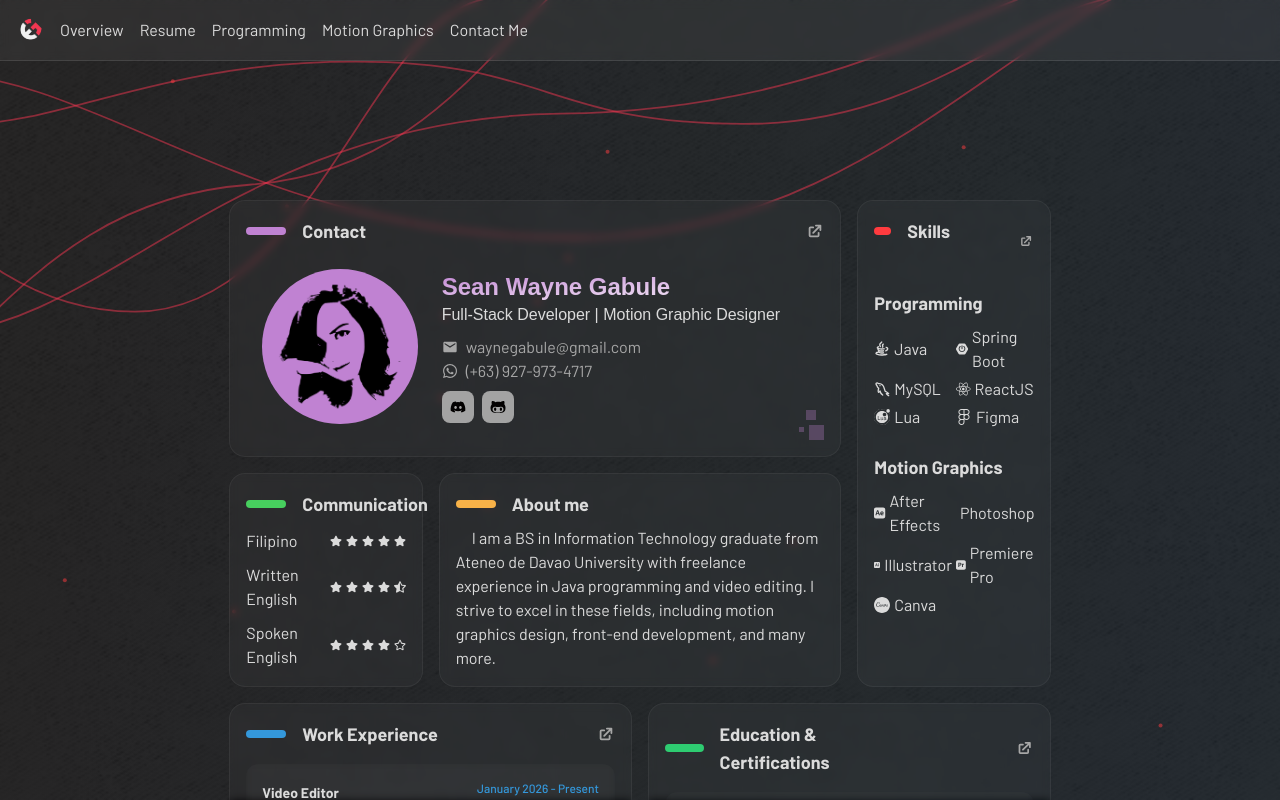
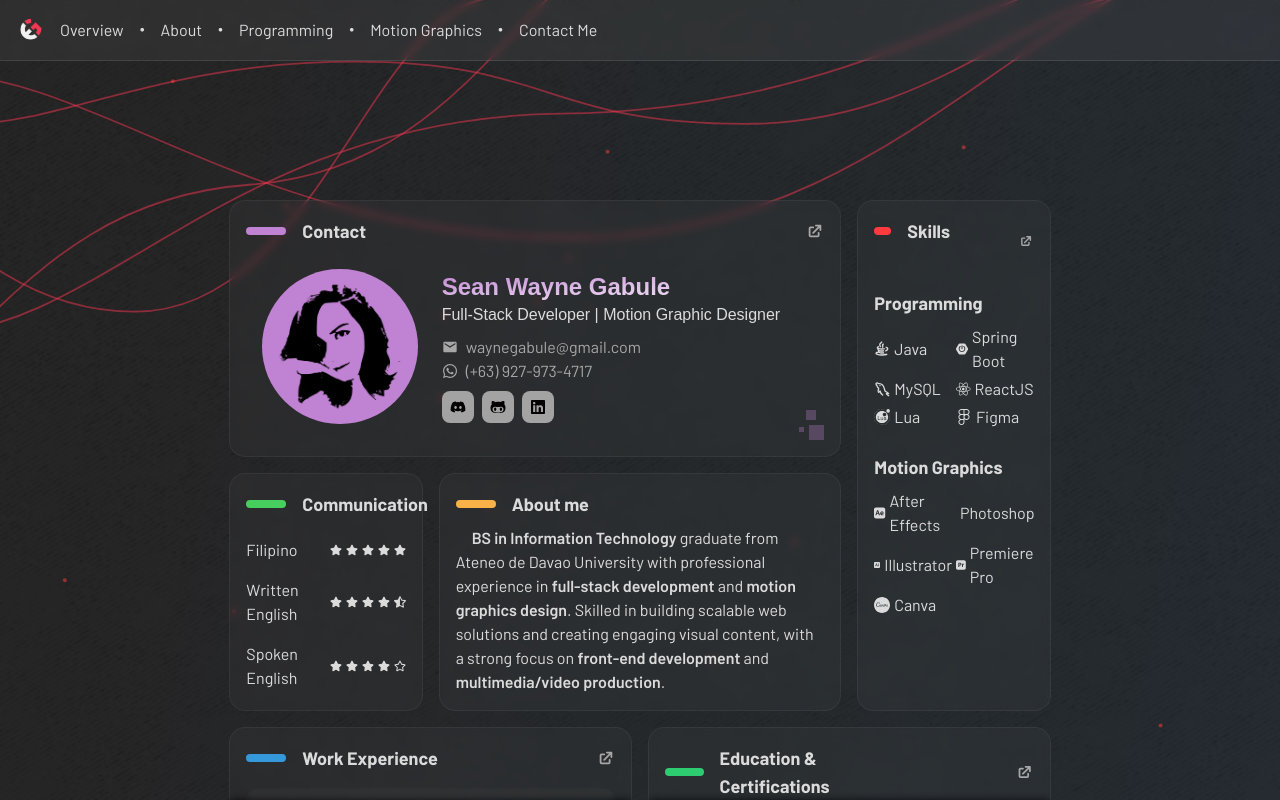
Before and after one commit to Coralise/Wayne-Portfolio, a Next.js app: page / in a window 1280 px wide. Shown: the top 800 px of the page. Built offline with nearby package versions, Linux system fonts and the light colour scheme; a web font is replaced by a local one; what tailwindcss-motion would draw is missing.

Commit message:
Update header links and improve styling for consistency; add LinkedIn icon to Home section

```diff
--- a/app/components/header.js
+++ b/app/components/header.js
@@ -17,9 +17,13 @@ export default function Header() {
             <div className="p-4 hidden sm:flex gap-4 my-auto fixed z-50 w-full backdrop-blur-sm bg-white/5 border-b-[1px] border-white/10">
                 <Link href={'/'}><img alt="Logo" src="images/logo.png" className="size-5 hover:size-7 m-1 hover:m-0 transition-all duration-300 ease-out rotate-[-45deg] hover:rotate-[0deg] active:size-5 active:m-1" /></Link>
                 <Link href={'/'} className="hover:text-highlight transition-all ease-out duration-300 my-auto hover:-rotate-6 active:rotate-6 hover:font-semibold">Overview</Link>
-                <Link href={'/resume'} className="hover:text-highlight transition-all ease-out duration-300 my-auto hover:-rotate-6 active:rotate-6 hover:font-semibold">Resume</Link>
+                <span>•</span>
+                <Link href={'/resume'} className="hover:text-highlight transition-all ease-out duration-300 my-auto hover:-rotate-6 active:rotate-6 hover:font-semibold">About</Link>
+                <span>•</span>
                 <Link href={'/programming-portfolio'} className="hover:text-highlight transition-all ease-out duration-300 my-auto hover:-rotate-6 active:rotate-6 hover:font-semibold">Programming</Link>
+                <span>•</span>
                 <Link href={'/motion-graphics-portfolio'} className="hover:text-highlight transition-all ease-out duration-300 my-auto hover:-rotate-6 active:rotate-6 hover:font-semibold">Motion Graphics</Link>
+                <span>•</span>
                 <Link href={'/contact'} className="hover:text-highlight transition-all ease-out duration-300 my-auto hover:-rotate-6 active:rotate-6 hover:font-semibold">Contact Me</Link>
             </div>
             <div className={`flex w-screen z-40 justify-end absolute`}>
@@ -27,7 +31,7 @@ export default function Header() {
                 <div className={`${navBarOpened ? "max-sm:w-3/4 sm:w-0 sm:overflow-hidden" : "w-0 overflow-hidden"} transition-all duration-500 fixed max-w-screen h-screen bg-background pt-14 rounded-l-3xl`}>
                     <div className="mx-4 flex flex-col gap-2 font-bold ">
                         <Link href={'/'} onClick={toggleNavBar}>Overview</Link>
-                        <Link href={'/resume'} onClick={toggleNavBar}>Resume</Link>
+                        <Link href={'/resume'} onClick={toggleNavBar}>About</Link>
                         <Link href={'/programming-portfolio'} onClick={toggleNavBar}>Programming</Link>
                         <Link href={'/motion-graphics-portfolio'} onClick={toggleNavBar}>Motion Graphics</Link>
                         <Link href={'/contact'} onClick={toggleNavBar}>Contact Me</Link>
--- a/app/motion-graphics-portfolio/page.js
+++ b/app/motion-graphics-portfolio/page.js
@@ -29,11 +29,11 @@ export default async function Portfolio() {
     return (
         <div className="p-6 w-full snap-y flex gap-8 max-md:flex-col">
             <div className="w-1/4 flex items-center flex-col relative max-md:hidden">
-                <div className="p-4 w-fit sticky top-[50vh] -translate-y-1/2 rounded-xl backdrop-blur-sm">
+                <div className="p-4 w-fit sticky top-[50vh] -translate-y-1/2 rounded-xl backdrop-blur-sm bg-white/5 border-[1px] border-white/5">
                     <MorePortfolios />
                 </div>
             </div>
-            <div className="mt-16 items-center flex-col relative hidden max-md:flex">
+            <div className="mt-16 items-center flex-col relative hidden max-md:flex backdrop-blur-sm bg-white/5 border-[1px] border-white/5">
                 <div className="p-4 w-fit rounded-xl backdrop-blur-sm">
                     <MorePortfolios />
                 </div>
@@ -61,7 +61,7 @@ export default async function Portfolio() {
                 <div className='mb-20' />
             </div>
             <div className="items-center flex-col relative hidden max-md:flex">
-                <div className="p-4 w-fit rounded-xl backdrop-blur-sm">
+                <div className="p-4 w-fit rounded-xl backdrop-blur-sm bg-white/5 border-[1px] border-white/5">
                     <MorePortfolios />
                 </div>
             </div>
--- a/app/page.js
+++ b/app/page.js
@@ -9,7 +9,7 @@ import Tag from "./components/tag";
 import { HiExternalLink } from "react-icons/hi";
 import { MdEmail } from "react-icons/md";
 import { FaPhone } from "react-icons/fa6";
-import { FaDiscord, FaGithubAlt, FaRegStar, FaStar, FaStarHalfAlt, FaReact, FaFigma, FaWhatsapp } from "react-icons/fa";
+import { FaDiscord, FaGithubAlt, FaRegStar, FaStar, FaStarHalfAlt, FaReact, FaFigma, FaWhatsapp, FaLinkedin } from "react-icons/fa";
 import { RiJavaLine, RiFlutterFill } from "react-icons/ri";
 import { SiSpringboot, SiLua, SiAdobeaftereffects, SiAdobephotoshop, SiAdobeillustrator, SiAdobepremierepro, SiCanva, SiNextdotjs, SiFirebase } from "react-icons/si";
 import { TbBrandMysql } from "react-icons/tb";
@@ -236,6 +236,9 @@ export default function Home() {
                     <a href="https://github.com/Coralise" target="_blank" className="flex w-fit p-2 bg-neutral-400 rounded-lg transition-all duration-500 hover:bg-transparent text-background hover:text-[#6e5494] shadow-[transparent_0px_0px_5px_4px] hover:shadow-[#6e5494_0px_0px_5px_4px]">
                         <FaGithubAlt className="size-4" />
                     </a>
+                    <a href="https://www.linkedin.com/in/sean-wayne-gabule-083a481a6/" target="_blank" className="flex w-fit p-2 bg-neutral-400 rounded-lg transition-all duration-500 hover:bg-transparent text-background hover:text-[#3ea1e2] shadow-[transparent_0px_0px_5px_4px] hover:shadow-[#3ea1e2_0px_0px_5px_4px]">
+                        <FaLinkedin className="size-4" />
+                    </a>
                   </div>
                 </div>
                 <div className="absolute w-[15px] h-[15px] bottom-4 right-4 bg-[#C082D2] max-lg:opacity-100 opacity-30 group-hover:opacity-100 transition-opacity duration-500" />
@@ -289,7 +292,7 @@ export default function Home() {
                   <span className="text-lg font-bold">About me</span>
                 </header>
                 <p className="indent-4">
-                  I am a BS in Information Technology graduate from Ateneo de Davao University with freelance experience in Java programming and video editing. I strive to excel in these fields, including motion graphics design, front-end development, and many more.
+                  <span className="text-foreground font-semibold">BS in Information Technology</span> graduate from Ateneo de Davao University with professional experience in <span className="text-foreground font-semibold">full-stack development</span> and <span className="text-foreground font-semibold">motion graphics design</span>. Skilled in building scalable web solutions and creating engaging visual content, with a strong focus on <span className="text-foreground font-semibold">front-end development</span> and <span className="text-foreground font-semibold">multimedia/video production</span>.
                 </p>
               </FrostedCard>
               <FrostedCard className="lg:col-span-2 gap-2 group flex flex-col">
--- a/app/resume/page.js
+++ b/app/resume/page.js
@@ -182,7 +182,7 @@ export default function Resume() {
 function SkillIcon({ text, icon }) {
     return <div className="flex flex-col items-center gap-1 group relative">
         <div
-        className={`bg-background transition-all duration-300 p-3 text-4xl text-foreground-2nd rounded-2xl group-hover:bg-highlighter group-hover:border-foreground border-2 border-foreground-2nd group-hover:rounded-[2rem] group-hover:shadow-[var(--highlighter)_0px_0px_7px_1px]`}>
+        className={`bg-background transition-all duration-300 p-3 text-4xl text-foreground-2nd rounded-2xl group-hover:bg-highlighter group-hover:border-foreground border-[1px] border-white/50 group-hover:rounded-[2rem] group-hover:shadow-[var(--highlighter)_0px_0px_7px_1px]`}>
             <div className="opacity-1 scale-100 group-hover:opacity-0 group-hover:scale-50 transition-all duration-300">
                 {icon}
             </div>
```
Also changed, not shown: public/images/wayne.JPG (added).
